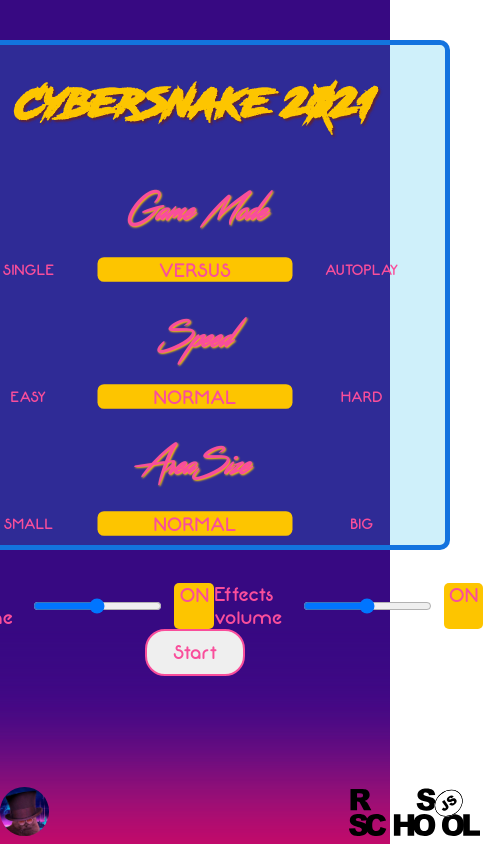
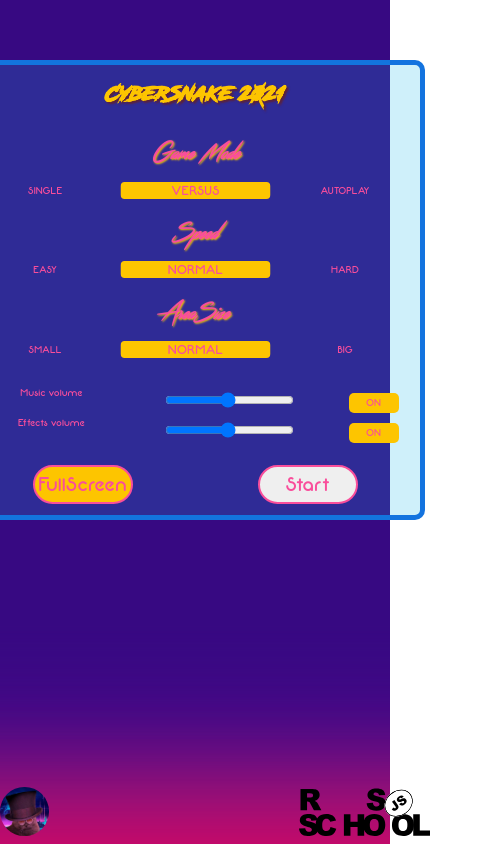
Before and after one commit to SixStringer91/react-game, a React (Create React App) app: page / in a window 390 px wide. Shown: the whole page, 483 px wide, since content can reach past the window. Built offline with nearby package versions, Linux system fonts and the light colour scheme.

Commit message:
fix:adaprive

```diff
--- a/src/App.js
+++ b/src/App.js
@@ -1,3 +1,4 @@
+
 import React from "react";
 import css from "./App.module.css";
 import Game from "./components/Game";
@@ -6,7 +7,11 @@ import music from "./sounds/the-prodigy_-_narayan.mp3";
 import eat from './sounds/hrum.mp3';
 import bang from './sounds/gameover.mp3';
 import me from './img/me.jpg';
-import rs from './img/rs_school_js.svg'
+import rs from './img/rs_school_js.svg';
+
+
+const userStorage = JSON.parse(window.localStorage.getItem('snapshot'));
+
 
 class App extends React.Component {
 	constructor(props) {
@@ -19,18 +24,26 @@ class App extends React.Component {
 			snakeLength: 3,
 			musicValue:50,
       effectsValue:50,
-			areaSizePx:0
+			areaSizePx:0,
+			fullScreen:false
 		};
 		this.music = new Audio(music)
 		this.soundArray = [eat,bang].map(el=>new Audio(el))
 		this.ref = React.createRef();
+		this.bgRef = React.createRef();
+
 	}
 
 	componentDidMount() {
+
 		this.makeChange({type:'areaSizePx',state:this.ref.current.clientHeight})
 		window.addEventListener('resize',this.resizeWin);
-		this.musicFunc();
 	}
+
+	setLocalStorage = (data)=>{
+		localStorage.setItem('result', data);
+}
+
 	componentDidUpdate(prevProps, prevState) {
 
 		if (prevState.gameStart !== this.state.gameStart) {
@@ -44,15 +57,29 @@ class App extends React.Component {
 			this.state.gameStart ? this.music.play() : this.music.pause();
 		}
 		}
+		if(this.state.fullScreen){
+			if(	this.bgRef.current.requestFullScreen) {
+				this.bgRef.current.requestFullScreen();
+			} else if(this.bgRef.current.mozRequestFullScreen) {
+				this.bgRef.current.mozRequestFullScreen();
+			} else if(this.bgRef.current.webkitRequestFullScreen) {
+				this.bgRef.current.webkitRequestFullScreen()
+		}
+	}
+		if (!this.state.fullScreen) {
+			if(document.cancelFullScreen) {
+				document.cancelFullScreen();
+			} else if(document.mozCancelFullScreen) {
+				document.mozCancelFullScreen();
+			} else if(document.webkitCancelFullScreen) {
+				document.webkitCancelFullScreen();
+			}
+		}
 	}
 
   resizeWin = ()=>{
 		this.makeChange({type:'areaSizePx',state:this.ref.current.clientWidth})
 		}
-
-
-	musicFunc = () => {
-	}
 
 	changeSoundVolume=(target)=>{
     this.setState({
@@ -64,10 +91,10 @@ class App extends React.Component {
 		this.setState({ [type]: state });
 	};
 	render() {
-		const { gameStart, mode, difficult, areaSize, musicValue, effectsValue,areaSizePx} = this.state;
+		const {fullScreen, gameStart, mode, difficult, areaSize, musicValue, effectsValue,areaSizePx} = this.state;
 		const [eat,bang]=this.soundArray
 		return (
-			<div className={css.backGround}>
+			<div ref = {this.bgRef} className={css.backGround}>
 				<div onClick={this.musicFunc}  ref = {this.ref} className={css.gameArea}>
 					{gameStart ? (
 						<>
@@ -81,7 +108,7 @@ class App extends React.Component {
 					) : (
 						<MainMenu
 							makeChange={this.makeChange}
-							type={{ mode, difficult, areaSize,musicValue,effectsValue}}
+							type={{ mode, difficult, areaSize,musicValue,effectsValue,fullScreen}}
 							changeSoundVolume = {this.changeSoundVolume}
 						/>
 					)}
--- a/src/App.module.css
+++ b/src/App.module.css
@@ -27,7 +27,7 @@
 
 
 .gameArea{
-  margin-top: 80px;
+  margin-top: 60px;
   position: relative;
   border: 10px solid #1373DF;
   border-radius:20px;
@@ -63,7 +63,6 @@
 @media (max-width: 1024px){
 
   .gameArea{
-    margin-top:40px;
     border: 5px solid #1373DF;
     border-radius:10px;
     width: 680px;
@@ -74,6 +73,19 @@
     width: 650px;
   }
 }
+
+@media (min-width: 1100px) and  (min-height: 900px){
+  .gameArea{
+    margin-top:10px;}
+}
+@media (min-width: 400px) and (max-height: 900px){
+  .gameArea{
+    margin-top:40px;}
+}
+
+
+
+
 @media (max-width: 680px){
 
   .gameArea{
@@ -83,8 +95,20 @@
     height: 500px;
   }
   .container{
-    height: 100%;
     width: 480px;
   }
 
 }
+
+@media (max-width: 521px){
+
+  .gameArea{
+    border: 5px solid #1373DF;
+    border-radius:10px;
+    width: 450px;
+    height: 450px;
+  }
+  .container{
+    width: 430px;
+  }
+}
--- a/src/components/Game.js
+++ b/src/components/Game.js
@@ -30,6 +30,13 @@ class Game extends React.Component {
 		this.setState(this.setGameMode(), () => {
 			this.loop(this.snakeEngine);
 		});
+		window.addEventListener('beforeunload',()=>{
+			const {snake,cyberSnake,apple,playerScore} = this.state
+			const propSnap = {
+				snake,cyberSnake,apple,playerScore
+			}
+			localStorage.setItem('snapshot', JSON.stringify(propSnap))
+		})
 	}
 
 	componentDidUpdate(){
--- a/src/components/MainMenu.jsx
+++ b/src/components/MainMenu.jsx
@@ -40,7 +40,7 @@ class App extends React.Component {
 
   render() {
     const { mode, difficult, areaSize } = this.state;
-    const {musicValue,effectsValue} = this.props.type
+    const {musicValue,effectsValue,fullScreen} = this.props.type
     return (
       <>
         <div className={css.MainMenu}>
@@ -56,20 +56,26 @@ class App extends React.Component {
           </div>
           <div className={css.slideContainer}>
           <div className={css.effectContainer}>
-            <span>Music volume </span> <div></div><input onChange={(e)=>this.changeSoundVolume(e.target)} id = "musicValue" type="range" min="1" max="100" value={musicValue}/>
+            <span>Music volume </span>  <div className={css.inputWrapper}><input onChange={(e)=>this.changeSoundVolume(e.target)} id = "musicValue" type="range" min="1" max="100" value={musicValue}/></div>
             <div data-type="musicValue" onClick={this.buttonChange} className={css.enableSound}><a>{musicValue?'On':'Off'}</a></div>
 
             </div>
             <div className={css.effectContainer}>
-            <span>Effects volume </span> <div></div><input type="range" onChange={(e)=>this.changeSoundVolume(e.target)} id = "effectsValue" min="1" max="100" value={effectsValue} />
+            <span>Effects volume </span> <div className={css.inputWrapper}><input type="range" onChange={(e)=>this.changeSoundVolume(e.target)} id = "effectsValue" min="1" max="100" value={effectsValue} /></div>
             <div data-type="effectsValue" onClick={this.buttonChange} className={css.enableSound}><a>{effectsValue?'On':'Off'}</a></div>
 
             </div>
           </div>
+          <div className={css.otherSettings}>
+         <div className={css.buttonWrapper}>
+            <button onClick={() => this.makeChange({ type: 'fullScreen', state: !fullScreen})} type='button' className={css.fullScreen}>FullScreen</button>
+            </div>
+            <div className={css.buttonWrapper}>
+            <button onClick={() => this.makeChange({ type: 'gameStart', state: true })} type='button' className={css.start}>Start</button>
+            </div>
 
-          <div className={css.buttonWrapper}>
-            <button onClick={() => this.makeChange({ type: 'gameStart', state: true })} type='button' className={css.start}>Start</button>
           </div>
+
         </div>
       </>
     );
--- a/src/components/MainMenu.module.css
+++ b/src/components/MainMenu.module.css
@@ -1,29 +1,4 @@
-@font-face {
-  font-family: "Streamster";
-  src: url("../fonts/Streamster.woff2") format("woff2"),
-    url("../fonts/Streamster.woff") format("woff");
-  font-weight: 300;
-  font-style: normal;
-  font-display: swap;
-}
 
-@font-face {
-  font-family: "RoadRage";
-  src: url("../fonts/RoadRage.woff2") format("woff2"),
-    url("../fonts/RoadRage.woff") format("woff");
-  font-weight: 300;
-  font-style: normal;
-  font-display: swap;
-}
-
-@font-face {
-  font-family: "Neon";
-  src: url("../fonts/Neon.woff2") format("woff2"),
-    url("../fonts/Neon.woff") format("woff");
-  font-weight: 300;
-  font-style: normal;
-  font-display: swap;
-}
 
 .MainMenu{
   display: flex;
@@ -35,6 +10,7 @@ border-radius:50px;
 
 
 .title{
+  font-size: 30px;
  text-align: center;
  font-family: "Streamster";
  color:#F94E9B;
@@ -92,6 +68,75 @@ transition: all .5s;
 }
 
 
+
+
+
+.slideContainer{
+
+  padding: 40px 0 0;
+  display: flex;
+
+  justify-content: space-around;
+  font-size: 20px;
+  font-family: "Neon";
+}
+
+.effectContainer{
+  display: flex;
+  align-items: center;
+  justify-content: space-around;
+  color: #F94E9B;
+}
+
+.inputWrapper{
+  width:max-content;
+}
+.effectContainer span{
+  display: block;
+  width:150px;
+  text-align: center;
+  height: 100%;
+}
+
+.slideContainer input{
+  margin-left: 10px;
+  cursor: pointer;
+}
+
+
+
+
+
+.enableSound{
+background-color:#fdc500;
+text-align: center;
+width: 40px;
+padding:1px 5px ;
+border-radius:5px;
+margin-left: 10px;
+cursor: pointer;
+}
+
+
+
+.otherSettings{
+  margin-top: 20px;
+  margin-right:auto;
+  height: 100%;
+  display: flex;
+  align-items: center;
+  width: 100%;
+}
+
+.buttonWrapper{
+  width: 50%;
+}
+
+.fullScreen{
+  background-color: #fdc500;
+  color: #F94E9B;
+}
+
 button {
   padding : 10px 0;
   font-family: "Neon";
@@ -117,39 +162,88 @@ button:hover{
   transition: all .2s;
 }
 
+@media (max-width: 1024px){
+  .logo {
+    font-size: 15px;
+    }
+    .title{
+      font-size: 25px;
+     }
+    .itemWrapper{
+      font-size: 12px;
+      width: 125px;
+      border-radius:4px;
+    }
+    .menuItems{
+      margin-bottom: 8px;
 
+    }
     .slideContainer{
+      padding: 30px 0 0;
+      font-size: 15px;
+    }
+    .effectContainer span{
+      width:120px;
 
-  padding: 40px 0 0;
-  display: flex;
-  justify-content: space-around;
+    }
+}
+@media (max-width: 680px){
+  .logo {
+    font-size: 10px;
+    }
+    .title{
       font-size: 20px;
-  font-family: "Neon";
+     }
+    .itemWrapper{
+      font-size: 10px;
+      width: 115px;
+      border-radius:3px;
+    }
+    .menuItems{
+      margin-bottom: 7px;
+
+    }
+    .slideContainer{
+      padding: 25px 0 0;
+      font-size: 10px;
+      flex-direction:column;
+
     }
 
-.slideContainer input{
-  margin-left: 10px;
-  cursor: pointer;
+ .slideContainer div+div{
+  margin-top: 5px;
+ }
+ .enableSound a{
+  line-height: 18px;
+}
 }
 
-.effectContainer{
-  display: flex;
-  justify-content: space-around;
-  color: #F94E9B;
+@media (max-width: 521px){
+  button {
+    padding : 6px 0;
+    font-family: "Neon";
+    width: 100px;
+    font-size: 15;
+    margin: 0 auto;
+    border-radius: 20px;
+
   }
   .enableSound{
-background-color:#fdc500;
-text-align: center;
     width: 40px;
     padding:1px 5px ;
     border-radius:5px;
     margin-left: 10px;
     cursor: pointer;
     }
+    .enableSound a{
+      line-height: 18px;
+    }
 
-.disableSound{
-background-color:red;
+    .otherSettings{
+      margin-top: 10px;
     }
+}
+
 /*
 a:active {
   background-color: black;
```
Lines whose indentation alone changed are shown as unchanged.
